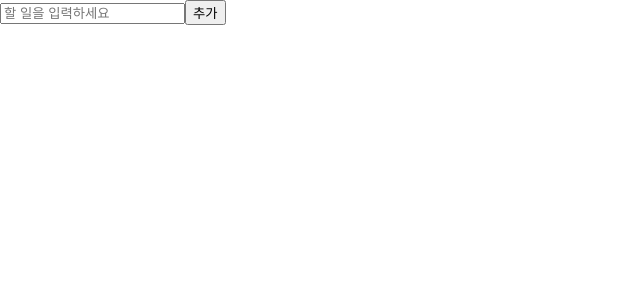
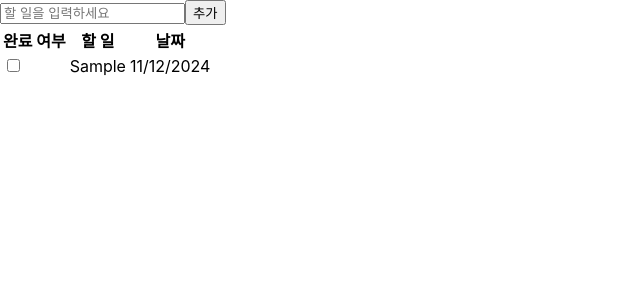
Before and after one commit to KDT-PWA-Class-One-Group/jest-to-do-list, a React (Create React App) app: page / in a window 1280 px wide. Both pictures are taken after typing "Sample" into the empty fields and a click on the button "추가". Shown: the top 300 px of the page, without its empty margins (0-640 px from the left). Built offline with nearby package versions, Linux system fonts and the light colour scheme.

Commit message:
feat | App.js
상태 관리와 할 일 목록 표시 기능이 추가 -> 새로운 할 일이 제출될 때 날짜와 함께 목록에 저장되고 체크박스를 통해 완료 여부 토글 가능

```diff
--- a/src/App.js
+++ b/src/App.js
@@ -1,15 +1,63 @@
-import React from 'react';
-import Input from './components/Input';
+import React, { useState } from 'react';
+import Input from '../src/components/Input';
 
 const App = () => {
+  // 할 일 목록 상태 관리
+  const [todos, setTodos] = useState([]);
+
+  // 새로운 할 일이 제출되면 호출되는 함수
   const handleNewTodo = (newTodo) => {
     console.log('새로운 할 일:', newTodo);
-    // 추가 작업: 예를 들어, 새로운 할 일을 상태에 추가하거나 API 호출
+
+    // 현재 날짜 가져오기
+    const currentDate = new Date().toLocaleDateString(); // 'YYYY/MM/DD' 형식으로 날짜를 가져옴
+
+    // 새로운 할 일을 상태에 추가 (날짜 추가)
+    setTodos((prevTodos) => [
+      ...prevTodos,
+      { content: newTodo.content, checkbox: false, date: currentDate },
+    ]);
+  };
+
+  // 체크박스 상태를 토글하는 함수
+  const handleCheckboxToggle = (index) => {
+    setTodos((prevTodos) =>
+      prevTodos.map((todo, i) =>
+        i === index ? { ...todo, checkbox: !todo.checkbox } : todo
+      )
+    );
   };
 
   return (
     <div className="App">
       <Input onSubmit={handleNewTodo} />
+
+      {/* 할 일 목록 출력 */}
+      <table>
+        <thead>
+          <tr>
+            <th>완료 여부</th>
+            <th>할 일</th>
+            <th>날짜</th>
+          </tr>
+        </thead>
+        <tbody>
+          {todos.map((todo, index) => (
+            <tr key={index}>
+              <td>
+                {/* 체크박스 클릭 시 handleCheckboxToggle 호출 */}
+                <input
+                  type="checkbox"
+                  checked={todo.checkbox}
+                  onChange={() => handleCheckboxToggle(index)}
+                />
+              </td>
+              <td>{todo.content}</td>
+              <td>{todo.date}</td> {/* 날짜 출력 */}
+            </tr>
+          ))}
+        </tbody>
+      </table>
     </div>
   );
 };
```
